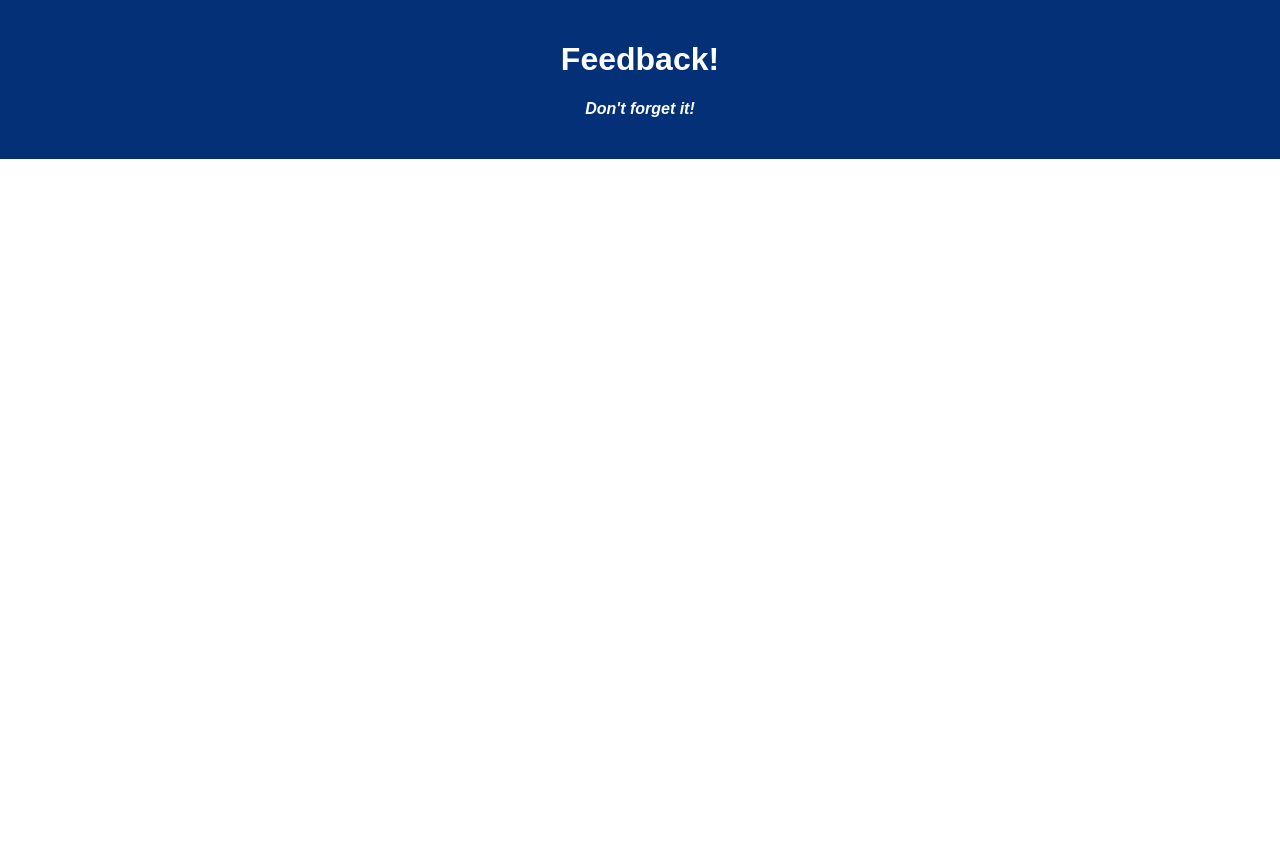
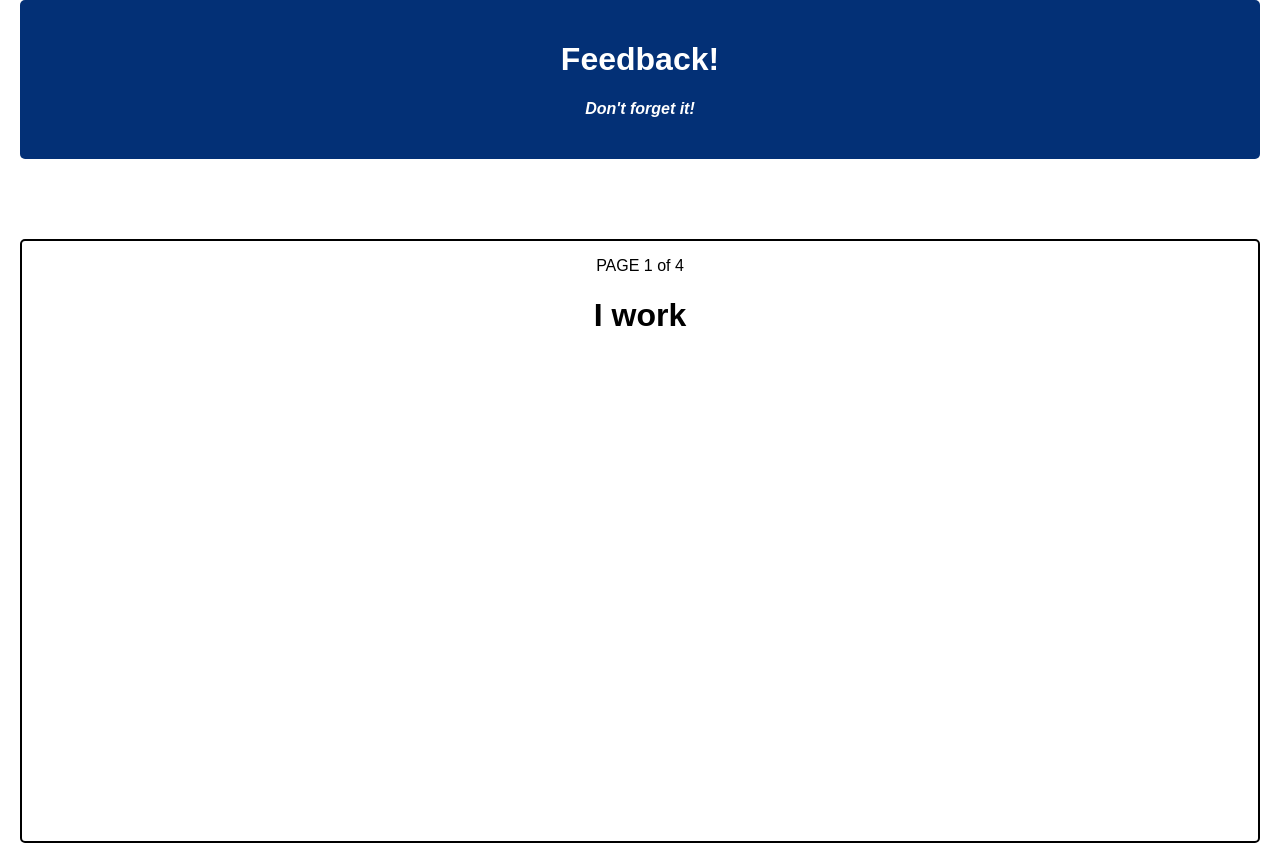
Before and after one commit to gabinwilliams/redux-feedback-loop, a React (Create React App) app: page / in a window 1280 px wide. Before the commit the page ends 800 px from the top, so only its background shows below. Built offline with nearby package versions, Linux system fonts and the light colour scheme.

Commit message:
added all base dependencies and setup initial components

```diff
--- /dev/null
+++ b/src/components/Active/Home/Home.jsx
@@ -0,0 +1,18 @@
+import React from 'react'
+import Header from '../../Header/Header';
+import CardContainer from '../../CardContainer/CardContainer';
+
+
+
+const Home = () => {
+
+  return (
+    <>
+      <Header/>
+      <CardContainer />
+
+    </>
+  )
+}
+
+export default Home
--- a/src/components/App/App.css
+++ b/src/components/App/App.css
@@ -2,17 +2,7 @@
   text-align: center;
 }
 
-.App-header {
-  background-color: #033076;
-  min-height: 70px;
-  padding: 20px;
-  color: white;
-  margin-bottom: 20px;
-}
 
-.App-title {
-  font-size: 2em;
-}
 
 .App-intro {
   font-size: large;
--- a/src/components/App/App.jsx
+++ b/src/components/App/App.jsx
@@ -1,15 +1,22 @@
 import React from 'react';
 import axios from 'axios';
+import { HashRouter, Route } from 'react-router-dom';
 import './App.css';
+import Home from '../Active/Home/Home';
 
 function App() {
 
+const Router = HashRouter;
+
   return (
     <div className='App'>
-      <header className='App-header'>
-        <h1 className='App-title'>Feedback!</h1>
-        <h4>Don't forget it!</h4>
-      </header>
+      <Router>
+
+        <Route path='/' exact>
+          <Home />
+        </Route>
+
+      </Router>
     </div>
   );
 }
--- /dev/null
+++ b/src/components/Card/Card.css
@@ -0,0 +1,3 @@
+.card {
+
+}
--- /dev/null
+++ b/src/components/Card/Card.jsx
@@ -0,0 +1,15 @@
+import React from 'react';
+import './Card.css';
+
+
+const Card = () => {
+  return (
+    <>
+      <div className='card'>
+        <h1>I work</h1>
+      </div>
+    </>
+  )
+}
+
+export default Card
--- /dev/null
+++ b/src/components/CardContainer/CardContainer.css
@@ -0,0 +1,7 @@
+.main {
+
+  margin: 20px;
+  height: 75vh;
+  border-radius: 5px;
+  border: 2px black solid;
+}
--- /dev/null
+++ b/src/components/CardContainer/CardContainer.jsx
@@ -0,0 +1,17 @@
+import React from 'react'
+import './CardContainer.css';
+import Card from '../Card/Card';
+
+const CardContainer = () => {
+  return (
+    <>
+      <main className='main'>
+        <p>PAGE 1 of 4</p>
+        <div className='load-bar'></div>
+        <Card />
+      </main>
+    </>
+  )
+}
+
+export default CardContainer
--- /dev/null
+++ b/src/components/Header/Header.css
@@ -0,0 +1,13 @@
+.header {
+
+  background-color: #033076;
+  min-height: 70px;
+  padding: 20px;
+  color: white;
+  border-radius: 5px;
+  margin: 0px 20px 80px 20px;
+}
+
+.header-title {
+  font-size: 2em;
+}
--- /dev/null
+++ b/src/components/Header/Header.jsx
@@ -0,0 +1,18 @@
+import React from 'react'
+import './Header.css';
+
+
+
+const Header = () => {
+
+  return (
+    <>
+      <header className='header'>
+        <h1 className='header-title'>Feedback!</h1>
+        <h4>Don't forget it!</h4>
+      </header>
+    </>
+  )
+}
+
+export default Header
```
Also changed, not shown: package.json (+6 -1 lines), 1 other file (tests, documents, lock files or other folders).
